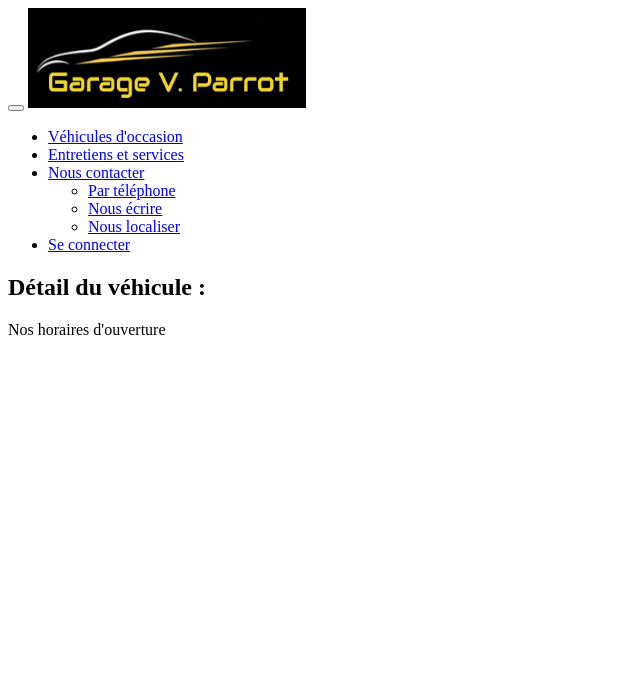
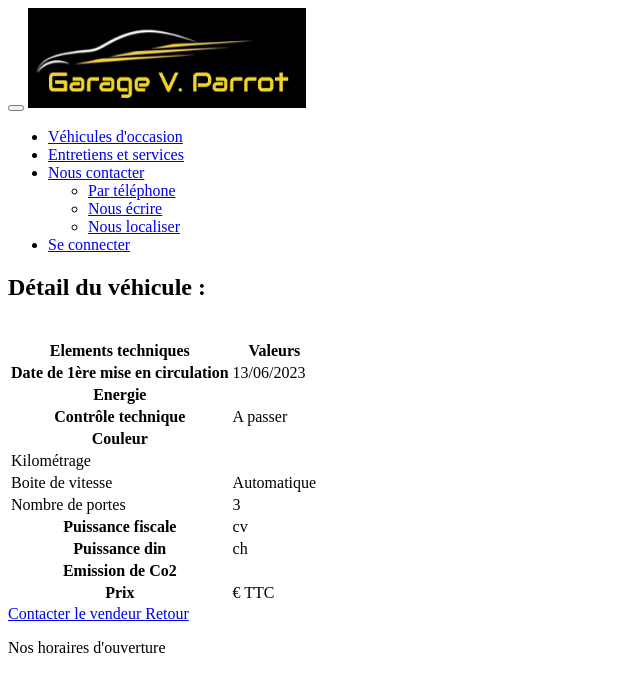
Before and after one commit to MichelBKT/Parrot_Garage, a Symfony app: template templates/vehicules/vehicules_details.html.twig in a window 1280 px wide. Shown: the top 692 px of the page, without its empty margins (0-640 px from the left). Run offline with Twig, Linux system fonts and the light colour scheme; the template is opened without the code that fills it, so the values that code supplies are empty; some libraries are stand-ins or nearby versions; some web fonts are replaced.

Commit message:
formulaire de contact

```diff
--- a/templates/partials/header.html.twig
+++ b/templates/partials/header.html.twig
@@ -20,7 +20,7 @@
                 <a class="nav-link dropdown-toggle mx-lg-3" href="#" data-bs-toggle="dropdown" aria-expanded="false">Nous contacter</a>
                 <ul class="dropdown-menu">
                   <li><a class="dropdown-item" href="tel:0383838282">Par téléphone</a></li>
-                  <li><a class="dropdown-item" href="#">Nous écrire</a></li>
+                  <li><a class="dropdown-item" href="{{path('app_form')}}">Nous écrire</a></li>
                   <li><a class="dropdown-item" href="/#plan-toulouse">Nous localiser</a></li>
                 </ul>
               </li>
--- a/templates/vehicules/vehicules_details.html.twig
+++ b/templates/vehicules/vehicules_details.html.twig
@@ -1,18 +1,86 @@
 {% extends 'base.html.twig' %}
 
-{% block title %}Annonces occasion - Garage Parrot{% endblock %}
+{% block title %}Détails {{annonce.voiture.marque}} {{annonce.voiture.modele}} - Garage Parrot{% endblock %}
 
 {% block body %}
 <body class="bg-secondary">
-
+{{ dump ()}}
     <div class="container-fluid">
         <section class="row justify-content-center">
             <h1 class="col-12 mt-3 p-3 bg-dark text-success shadow-lg rounded mb-5">Détail du véhicule : </h1>
 
             <h2 class="col-8 mt-3 p-3 bg-success shadow-lg rounded mb-5">{{annonce.titre}}</h2>
-
-
+            <img class="col-6 my-3" alt="" src="{{annonce.voiture.displayPhoto }}">
         </section>
+            <div class="table-responsive-md">
+                <table class="table table-bordered table-striped table-dark text-white">
+                    <caption class="text-success fw-bold">{{annonce.voiture.marque}} {{annonce.voiture.modele}}</caption>
+                    <thead>
+                        <tr>
+                            <th scope="col">Elements techniques</th>
+                            <th scope="col">Valeurs</th>
+                        </tr>
+                    </thead>
+                    <tbody>
+                        <tr>
+                            <th scope="row text-end">Date de 1ère mise en circulation</th>
+                            <td>{{ annonce.voiture.annee | date('d/m/Y') }}</td>
+                        </tr>
+                        <tr>
+                            <th scope="row">Energie</td>
+                            <td>{{annonce.voiture.energie}}</td>
+                        </tr>
+                        <tr>
+                            <th scope="row">Contrôle technique</td>
+                            <td>{% if annonce.voiture.CtOk == 1 %} OK
+                            {% else %}
+                                A passer
+                            {% endif %}
+                            </td>
+                        </tr>
+                        <tr>
+                            <th scope="row">Couleur</td>
+                            <td>{{annonce.voiture.couleur.libelle}}</td>
+                        </tr>
+                        <tr>
+                            <td class='col-4'>Kilométrage</td>
+                            <td>{{annonce.voiture.km}}</td>
+                        </tr>
+                        <tr>
+                            <td class='col-4'>Boite de vitesse</td>
+                            <td>{% if caracteristique.BoiteVitesseManuelle == 1 %} Manuelle
+                            {% else %}
+                                Automatique
+                            {% endif %}
+                            </td>
+                        </tr>
+                        <tr>
+                            <td class='col-4'> Nombre de portes</td>
+                            <td>{% if caracteristique.nbPortes5 == 1 %} 5
+                            {% else %}3{% endif %}
+                            </td>
+                        </tr>
+                        <tr>
+                            <th scope="row">Puissance fiscale</td>
+                            <td>{{caracteristique.puissanceFisc}} cv</td>
+                        </tr>
+                        <tr>
+                            <th scope="row">Puissance din</td>
+                            <td>{{caracteristique.puissanceDin}} ch</td>
+                        </tr>
+                        <tr>
+                            <th scope="row">Emission de Co2</td>
+                            <td>{{caracteristique.CO2}}</td>
+                        </tr>
+                        <tr>
+                            <th scope="row">Prix</td>
+                            <td>{{annonce.prix}} € TTC</td>
+                        </tr>
+                    </tbody>
+                </table>
+            </div>
+        <a class="btn btn-dark text-success mb-5" href="{{path('app_form_vehicule', {'id': annonce.id})}}">Contacter le vendeur</button>
+        <a class="btn btn-outline-dark text-success mb-5" href="{{path('app_vehicules/details/all')}}">Retour</a>
     </div>
 </body>
 {% endblock %}
```
Also changed, not shown: src/Controller/FormController.php (added, +30 -0 lines), src/Controller/VehiculesController.php (+16 -6 lines), templates/form/contact.html.twig (added, +44 -0 lines), src/Entity/Annonce.php (line endings or trailing spaces).
